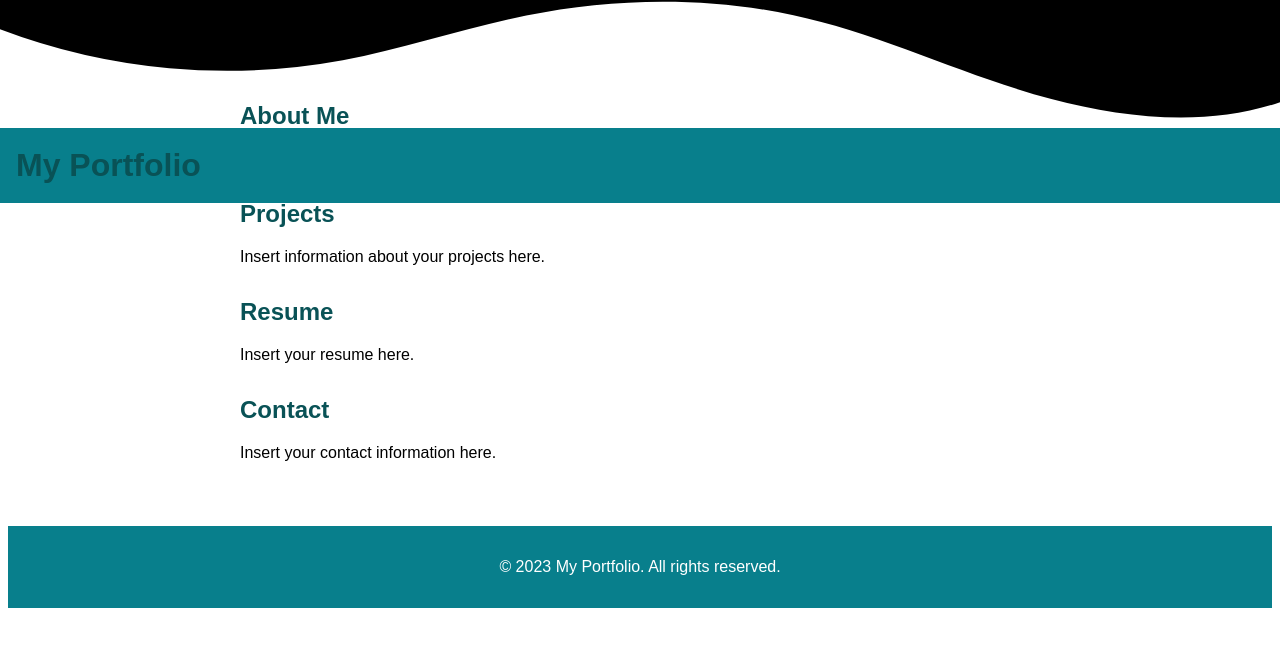
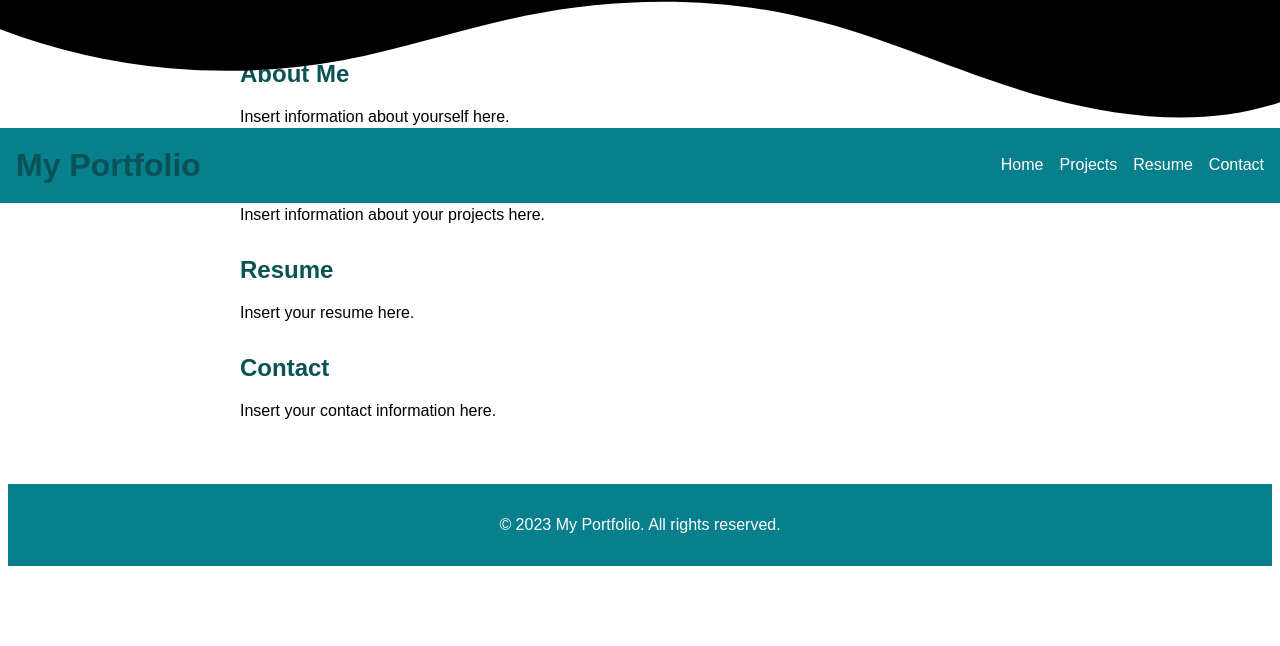
Before and after one commit to u7298351/github.io, a plain HTML site: page index.html in a window 1280 px wide. Drawn offline with Linux system fonts and the light colour scheme.

Commit message:
Update index.html

```diff
--- a/index.html
+++ b/index.html
@@ -1,9 +1,9 @@
 <!DOCTYPE html>
-<html lang="en">
-  <head><div class="custom-shape-divider-top-1676720365">
+<html lang="en"><div class="custom-shape-divider-top-1676720365">
     <svg data-name="Layer 1" xmlns="http://www.w3.org/2000/svg" viewBox="0 0 1200 120" preserveAspectRatio="none">
         <path d="M321.39,56.44c58-10.79,114.16-30.13,172-41.86,82.39-16.72,168.19-17.73,250.45-.39C823.78,31,906.67,72,985.66,92.83c70.05,18.48,146.53,26.09,214.34,3V0H0V27.35A600.21,600.21,0,0,0,321.39,56.44Z" class="shape-fill"></path>
     </svg>
+  <head>
     <meta charset="UTF-8">
     <title>My Portfolio</title>
     <link rel="stylesheet" href="style.css">
@@ -11,7 +11,7 @@
   <body>
     <header>
       <h1>My Portfolio</h1>
-</div>
+
 
       <nav>
         <ul>
@@ -22,6 +22,7 @@
         </ul>
       </nav>
     </header>
+    </div>
     <main>
       <section>
         <h2>About Me</h2>
```
